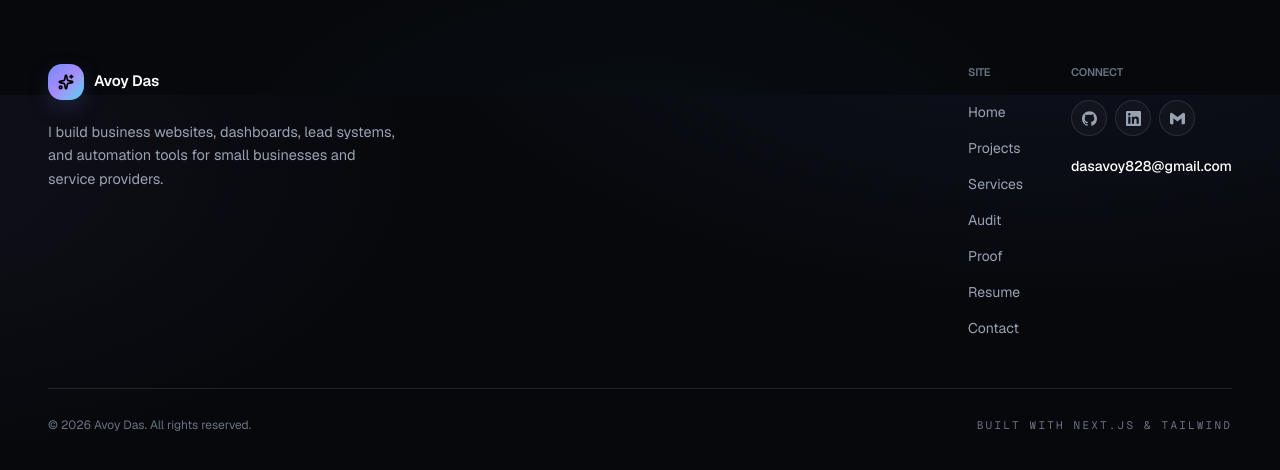
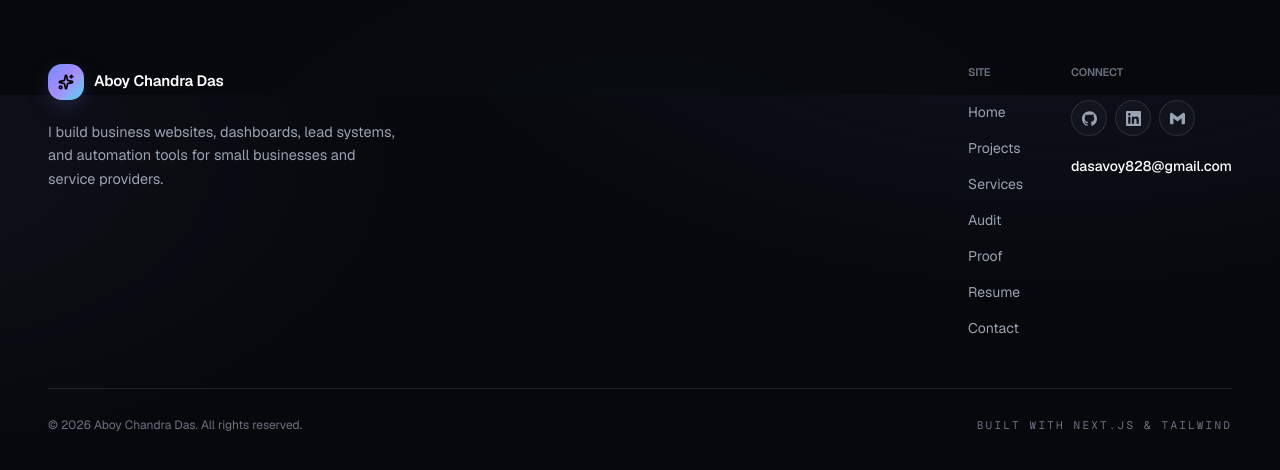
Before and after one commit to Avoy22/avoy-portfolio, a Next.js app: page /automation-audit in a window 1280 px wide. Shown: the part 1505-1975 px from the top of the page. Built offline with nearby package versions, Linux system fonts and the light colour scheme.

Commit message:
Fix portfolio name consistency

```diff
--- a/src/app/automation-audit/page.tsx
+++ b/src/app/automation-audit/page.tsx
@@ -10,7 +10,7 @@ export const metadata: Metadata = {
   description:
     "A practical workflow audit tool that analyzes business inputs and suggests automation opportunities. Get an opportunity score, a recommended system, and a complexity read in under two minutes — rule-based and free.",
   openGraph: {
-    title: "Automation Audit · Avoy Das",
+    title: "Automation Audit · Aboy Chandra Das",
     description:
       "A practical workflow audit tool that analyzes business inputs and suggests automation opportunities. Score, recommended system, and complexity in under two minutes.",
   },
--- a/src/app/contact/page.tsx
+++ b/src/app/contact/page.tsx
@@ -12,7 +12,7 @@ export const metadata: Metadata = {
   description:
     "Tell me about your project. I read every inbound personally and reply within a day or two.",
   openGraph: {
-    title: "Contact · Avoy Das",
+    title: "Contact · Aboy Chandra Das",
     description:
       "Tell me about your project. I read every inbound personally.",
   },
--- a/src/app/layout.tsx
+++ b/src/app/layout.tsx
@@ -31,7 +31,7 @@ export const metadata: Metadata = {
     "Business dashboards",
     "Supabase",
     "TypeScript",
-    "Avoy Das",
+    "Aboy Chandra Das",
   ],
   authors: [{ name: site.name, url: site.url }],
   creator: site.name,
--- a/src/app/projects/[slug]/page.tsx
+++ b/src/app/projects/[slug]/page.tsx
@@ -35,7 +35,7 @@ export async function generateMetadata({
     title: project.title,
     description: project.tagline,
     openGraph: {
-      title: `${project.title} · Avoy Das`,
+      title: `${project.title} · Aboy Chandra Das`,
       description: project.tagline,
       type: "article",
     },
--- a/src/app/projects/page.tsx
+++ b/src/app/projects/page.tsx
@@ -15,7 +15,7 @@ export const metadata: Metadata = {
   description:
     "Selected projects: websites, dashboards, lead systems, and automation tools.",
   openGraph: {
-    title: "Projects · Avoy Das",
+    title: "Projects · Aboy Chandra Das",
     description:
       "Selected projects: websites, dashboards, lead systems, and automation tools.",
   },
--- a/src/app/proof/page.tsx
+++ b/src/app/proof/page.tsx
@@ -26,7 +26,7 @@ export const metadata: Metadata = {
   description:
     "A practical look at the systems, workflows, architecture, and deployed features behind this portfolio — including a safe public demo of the lead management workflow.",
   openGraph: {
-    title: "Proof of Work · Avoy Das",
+    title: "Proof of Work · Aboy Chandra Das",
     description:
       "A practical look at the systems, workflows, architecture, and deployed features behind this portfolio.",
   },
--- a/src/app/services/page.tsx
+++ b/src/app/services/page.tsx
@@ -30,7 +30,7 @@ export const metadata: Metadata = {
   description:
     "Websites, lead management systems, dashboards, and workflow automation for small businesses and service providers.",
   openGraph: {
-    title: "Services · Avoy Das",
+    title: "Services · Aboy Chandra Das",
     description:
       "Websites, lead management systems, dashboards, and workflow automation.",
   },
--- a/src/data/site.ts
+++ b/src/data/site.ts
@@ -1,5 +1,5 @@
 export const site = {
-  name: "Avoy Das",
+  name: "Aboy Chandra Das",
   shortName: "Avoy",
   role: "AI Automation & Full-Stack Web Developer",
   headline: "AI Automation & Full-Stack Web Developer",
--- a/src/lib/email/resend.ts
+++ b/src/lib/email/resend.ts
@@ -17,7 +17,7 @@ export function getResend(): Resend {
 }
 
 export const emailConfig = {
-  from: process.env.RESEND_FROM ?? "Avoy Das <hello@avoydas.com>",
+  from: process.env.RESEND_FROM ?? "Aboy Chandra Das <hello@avoydas.com>",
   replyTo: process.env.RESEND_REPLY_TO ?? "hello@avoydas.com",
   to: {
     notifications:
--- a/src/lib/email/templates.ts
+++ b/src/lib/email/templates.ts
@@ -19,7 +19,7 @@ export function teamNotificationEmail(input: ContactInput) {
 
 export function customerAutoReplyEmail(input: ContactInput) {
   return {
-    subject: "Got your message — Avoy Das",
+    subject: "Got your message — Aboy Chandra Das",
     text: [
       `Hi ${input.name.split(" ")[0]},`,
       "",
```
